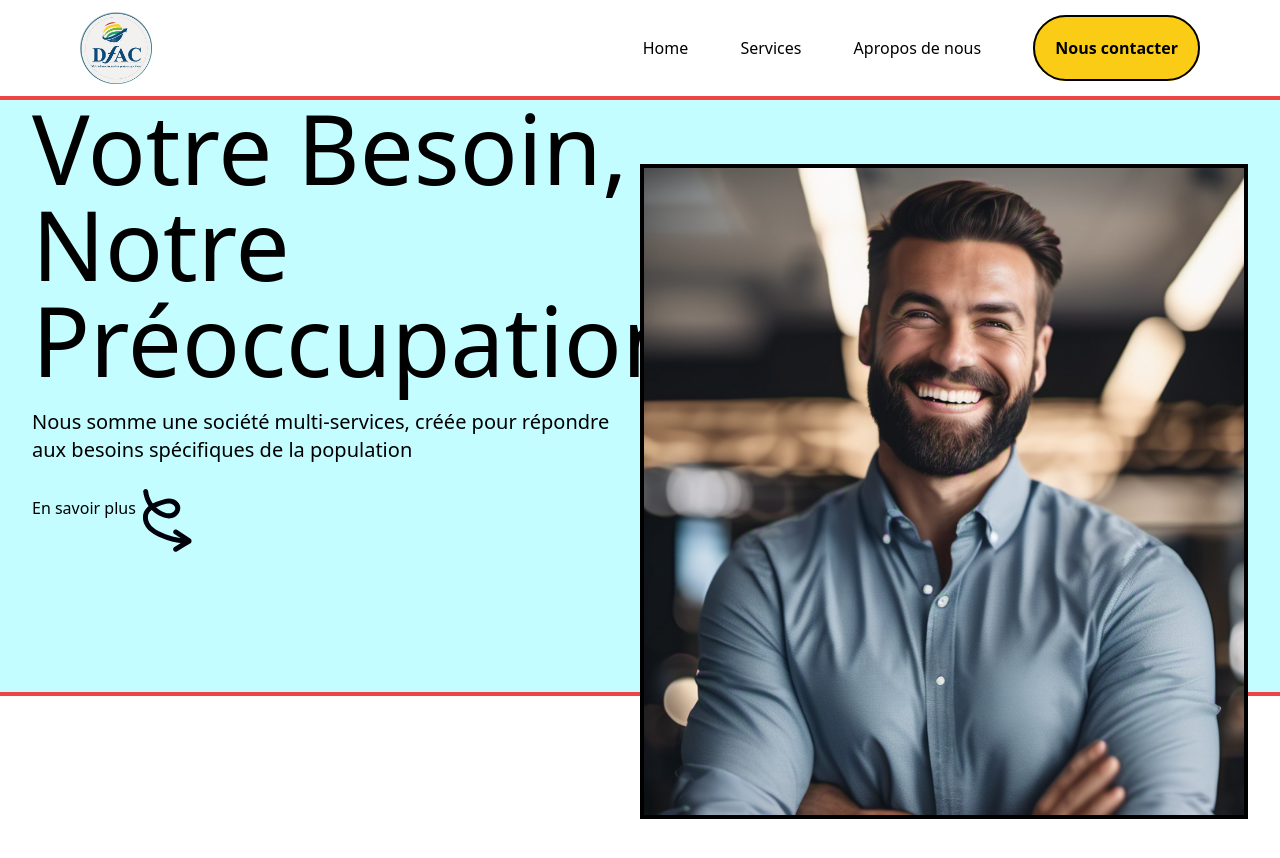
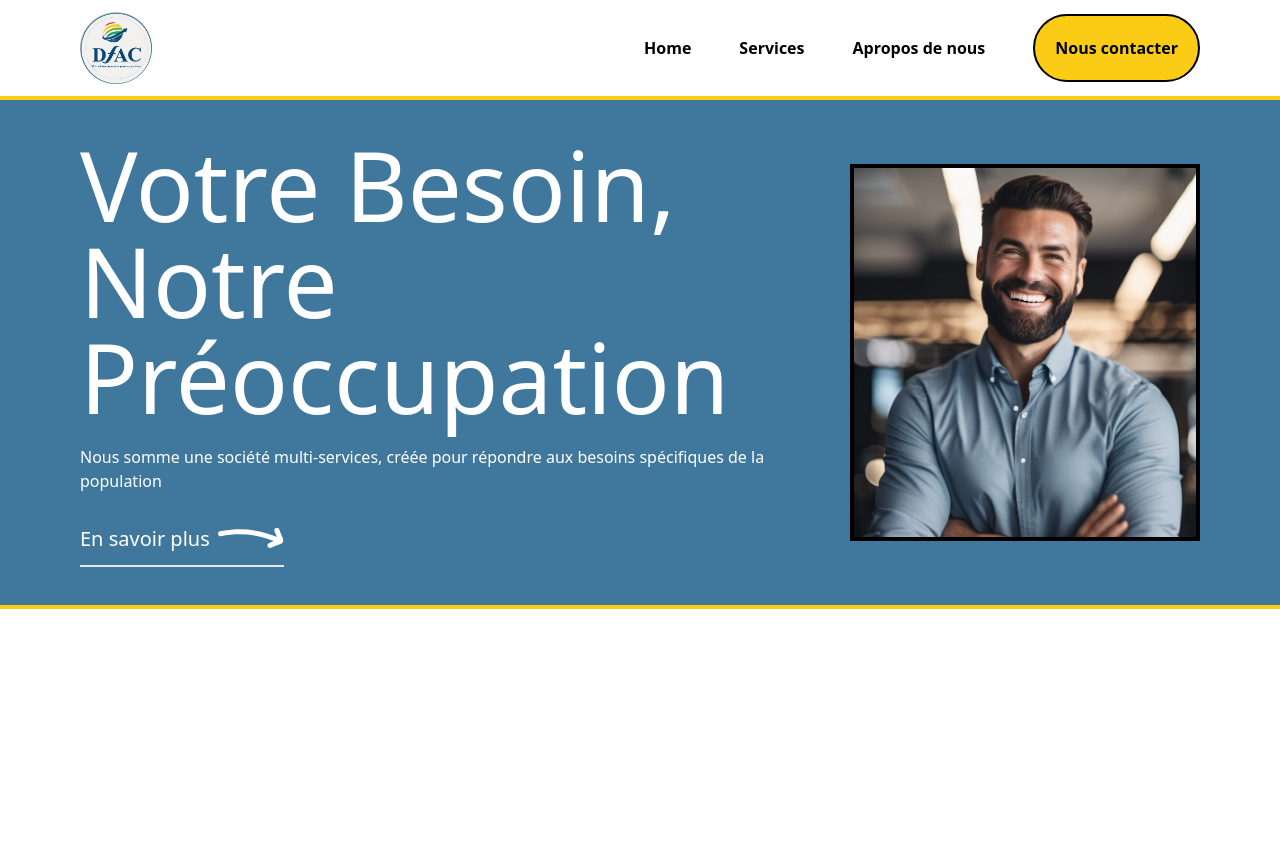
Before and after one commit to vanotis720/dfac-website, a website: page index.html in a window 1280 px wide. After the commit the page ends 800 px from the top, so only its background shows below. Drawn offline with Linux system fonts and the light colour scheme.

Commit message:
section hero done

```diff
--- a/index.html
+++ b/index.html
@@ -10,38 +10,40 @@
 
 <body class="bg-white text-black">
     <header id="home" class="h-screen">
-        <nav class="h-24 flex justify-between items-center px-20 py-3">
+        <nav class="h-24 md:flex justify-between items-center px-8 md:px-20 py-3">
             <img class="h-full" src="ressources/images/logo-circle.png" alt="logo">
-            <div class="">
-                <a class="mr-12" href="#home">Home</a>
-                <a class="mr-12" href="#services">Services</a>
-                <a class="mr-12" href="#about">Apropos de nous</a>
+            <div class="hidden md:flex md:items-center font-bold">
+                <a class="mr-12 md:hover:text-green-600 md:hover:border-b-2 hover:border-green-600"
+                    href="#home">Home</a>
+                <a class="mr-12 md:hover:text-green-600 md:hover:border-b-2 hover:border-green-600"
+                    href="#services">Services</a>
+                <a class="mr-12 md:hover:text-green-600 md:hover:border-b-2 hover:border-green-600"
+                    href="#about">Apropos de nous</a>
                 <a class="bg-yellow-400 p-5 rounded-full border-2 border-black font-bold" href="#contact">Nous
                     contacter</a>
             </div>
         </nav>
-        <div class="grid grid-cols-2 mb-20 border-y-4 border-red-500 bg-[#c3fdff] px-8 h-3/4">
-            <div class="text-left">
-                <h1 class="capitalize text-8xl">Votre besoin, notre préoccupation </h1>
-                <p class="mt-5 text-xl">
+        <div class="md:flex mb-20 md:items-center border-y-4 border-yellow-400 bg-[#40789D] md:px-20">
+            <div class="text-center md:text-left text-white md:mr-16 mt-8 md:mt-0">
+                <h1 class="capitalize text-3xl lg:text-8xl">Votre besoin, notre préoccupation </h1>
+                <p class="mt-5">
                     Nous somme une société multi-services, créée pour répondre aux besoins spécifiques de
                     la population
                 </p>
-                <div class="flex mt-8">
-                    <a href="">En savoir plus</a>
-                    <svg class="rotate-90" xmlns="http://www.w3.org/2000/svg" width="62.63443" height="48.83955"
-                        viewBox="0 0 62.63443 48.83955" creator="Katerina Limpitsouni">
+                <div class="mx-auto md:mx-0 md:flex text-center mt-8 border-b-2 max-w-fit pb-3">
+                    <a href="#services" class="md:mr-2 text-xl">En savoir plus</a>
+                    <svg class="fill-white rotate-6 hidden md:block" xmlns="http://www.w3.org/2000/svg" width="65.76062"
+                        height="20.94" viewBox="0 0 65.76062 20.94" creator="Katerina Limpitsouni">
                         <path
-                            d="M44.98697,17.27072c3.02152-4.51246,6.04304-9.02491,9.06455-13.53737h-4.31735c2.40533,3.96877,4.81066,7.93755,7.216,11.90632,.34353,.56682,.68706,1.13365,1.03059,1.70047,.69922,1.15371,2.24206,1.58614,3.42047,.89688,1.15413-.67506,1.59935-2.2614,.89688-3.42047-2.40533-3.96877-4.81066-7.93755-7.216-11.90632-.34353-.56682-.68706-1.13365-1.03059-1.70047-1.01399-1.67307-3.27826-1.55182-4.31735,0-3.02152,4.51246-6.04304,9.02491-9.06455,13.53737-.75151,1.12234-.21797,2.7684,.89688,3.42047,1.22766,.71806,2.66719,.22811,3.42047-.89688h0Z"
-                            fill="#01010C" origin="undraw" />
+                            d="M3.0696,14.35003c14.77852-4.66461,30.54831-5.6899,45.76236-2.61603,4.44585,.89825,8.8161,2.1243,13.095,3.6261,1.274,.44715,2.73515-.50817,3.0753-1.7461,.37901-1.37937-.46745-2.62652-1.7461-3.0753C47.82195,5.12165,31.2588,3.6356,15.11839,6.30519c-4.53218,.74961-8.99807,1.84099-13.37799,3.22345C-1.31727,10.49374-.01125,15.32246,3.0696,14.35003h0Z"
+                            origin="undraw" />
                         <path
-                            d="M2.5,48.54032c9.98476-1.10812,19.23175-7.01358,24.027-15.93333,2.57961-4.79839,4.1285-11.12074,1.05639-16.08048-2.76184-4.45884-8.78327-6.86452-13.37808-3.572-4.65048,3.33241-5.40732,9.23623-4.16926,14.46374,.63378,2.67602,1.65266,5.29118,2.6765,7.83978,.92629,2.30578,1.9356,4.61149,3.35298,6.66419,2.95718,4.2827,7.44023,7.17352,12.79181,6.89937,5.40109-.27669,10.27355-3.15896,13.66494-7.28503,3.97582-4.83709,6.41813-10.83763,8.35242-16.73667,2.1236-6.47637,3.3803-13.21153,3.88983-20.00421,.10112-1.34804-1.2214-2.5-2.5-2.5-1.43699,0-2.39859,1.14808-2.5,2.5-.72105,9.61263-3.11196,19.4488-7.5363,28.05291-1.94694,3.78626-4.50102,7.445-8.33595,9.50003-3.33345,1.78631-7.49538,2.16839-10.71346-.0623-3.04595-2.11138-4.69295-5.8781-5.98461-9.22046-1.50713-3.89995-3.7081-8.6514-2.34844-12.87282,1.02202-3.17312,4.20143-5.00393,7.04753-2.69742,3.32838,2.69736,2.63287,7.49083,1.10972,10.98162-3.53242,8.09567-11.73046,14.08948-20.50302,15.06307-1.3418,.14892-2.5,1.04242-2.5,2.5,0,1.23594,1.14939,2.64989,2.5,2.5h0Z"
-                            fill="#01010C" /></svg>
+                            d="M55.97417,3.76117l2.58581,4.86421,1.32984,2.5016,.66492,1.2508c.08649,.16269,.16913,.42327,.29552,.55591-.51452-.53997,1.42541-2.15361,.51312-1.82543-.8054,.28974-1.58804,.8423-2.34456,1.24356-.82749,.4389-1.65498,.87781-2.48247,1.31671-1.65498,.87781-3.30996,1.75562-4.96494,2.63342-1.15699,.61367-1.60767,2.31798-.89688,3.42047,.75851,1.17651,2.18291,1.55329,3.42047,.89688,1.93081-1.02411,3.86162-2.04822,5.79243-3.07233,.91943-.48767,1.83887-.97534,2.7583-1.46301,1.14784-.60882,2.34415-1.1119,2.8815-2.38522,.54904-1.30103,.0367-2.54313-.58127-3.70559l-1.55149-2.91853c-1.03432-1.94569-2.06865-3.89137-3.10297-5.83706-.61473-1.15638-2.31725-1.60814-3.42047-.89688-1.17565,.75796-1.55443,2.18355-.89688,3.42047h0Z" />
+                    </svg>
                 </div>
             </div>
-            <div class="py-16">
-                <img class="border-4 border-black h-full w-full object-cover" src="ressources/images/hero.png"
-                    alt="hero-images">
+            <div class="py-16 px-5 md:px-0">
+                <img class="border-4 border-black w-full" src="ressources/images/hero.png" alt="hero-images">
             </div>
         </div>
     </header>
```
Also changed, not shown: ressources/styles/output.css.
